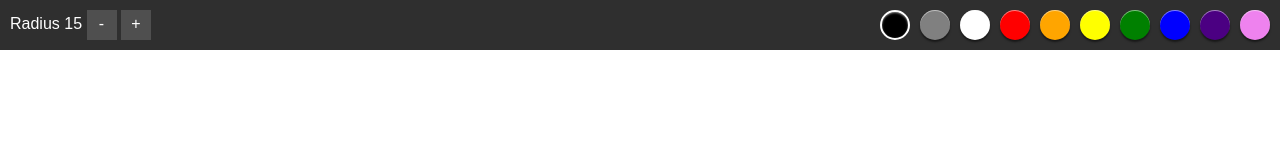
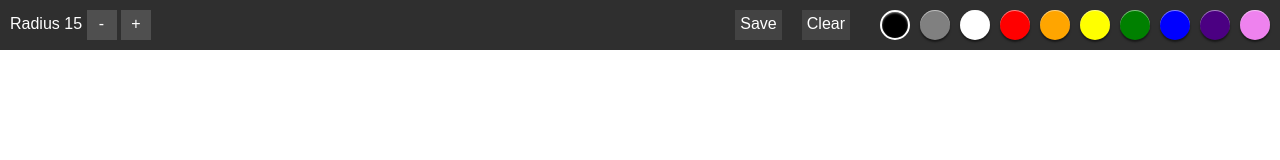
Before and after one commit to tech-thinker/WebPaint, a website: page index.html in a window 1280 px wide. Drawn offline with Linux system fonts and the light colour scheme.

Commit message:
Save & Clear button created...

```diff
--- a/index.html
+++ b/index.html
@@ -17,6 +17,12 @@
 		<div class="swatch" style="background-color:green;"></div>
 		<div class="swatch" style="background-color:blue;"></div>-->
 	</div>
+	<div class="btn" onclick="clearScr();">
+		Clear
+	</div>
+	<div class="btn" onclick="save();">
+		Save
+	</div>
 </div>
 
 <canvas id="mycanvas">
--- a/script/main.js
+++ b/script/main.js
@@ -32,6 +32,19 @@ var mMove=function(e){
 	}
 }
 
+function clearScr(){
+	context.clearRect(0,0,canvas.width,canvas.height);
+}
+
+function save()
+{
+  if (canvas.getContext) {
+     var ctx = canvas.getContext("2d");
+     var myImage = canvas.toDataURL("image/png");
+  }
+  document.location.href = myImage;
+}
+
 canvas.addEventListener('mousedown',mDown);
 canvas.addEventListener('mouseup',mUp);
 canvas.addEventListener('mousemove',mMove);
--- a/styles/main.css
+++ b/styles/main.css
@@ -50,3 +50,15 @@
 	border: 2px solid white;
 	box-shadow: inset 0px 1px 2px rgba(255,255,255,0.5);
 }
+
+.btn{
+	float: right;
+	margin-right: 20px;
+	height: 30px;
+	padding: 5px;
+	cursor: pointer;
+	background-color: #434343;
+}
+.btn:hover{
+	background-color: #818181;
+}
```
